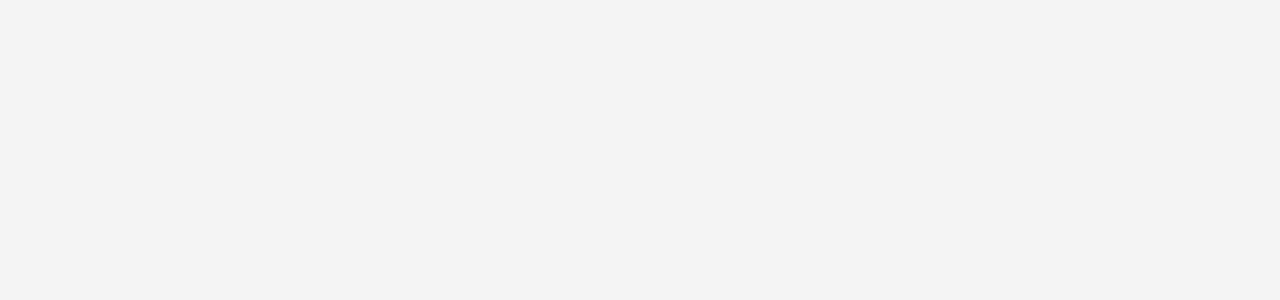
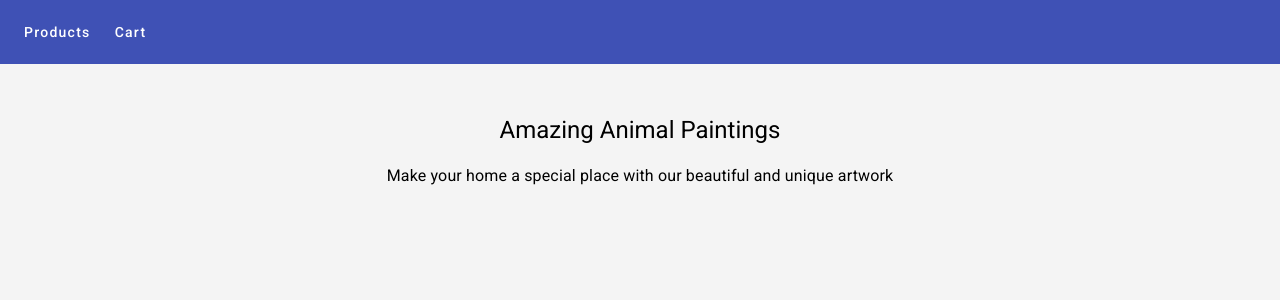
Before and after one commit to eelok/animal-painting-angular, an Angular app: page / in a window 1280 px wide. Shown: the top 300 px of the page. Built offline with nearby package versions, Linux system fonts and the light colour scheme.

Commit message:
add menu

```diff
--- a/src/app/app.component.html
+++ b/src/app/app.component.html
@@ -1 +1,12 @@
+<mat-toolbar color="primary">
+    <mat-toolbar-row>
+        <a mat-button href="/products" >Products</a>
+        <a mat-button href="/cart">Cart</a>
+    </mat-toolbar-row>
+</mat-toolbar>
+
+<div class="container text-centers">
+   <h1>Amazing Animal Paintings</h1>
+   <h3>Make your home a special place with our beautiful and unique artwork</h3>
+</div>
 <router-outlet></router-outlet>
--- a/src/app/app.module.ts
+++ b/src/app/app.module.ts
@@ -6,6 +6,8 @@ import { AppComponent } from './app.component';
 import { HttpClientModule } from '@angular/common/http'
 import { ProductModule } from './product/product.module';
 import { BrowserAnimationsModule } from '@angular/platform-browser/animations';
+import { MatToolbarModule } from '@angular/material/toolbar';
+import { MatButtonModule } from '@angular/material/button';
 
 @NgModule({
   declarations: [
@@ -16,7 +18,9 @@ import { BrowserAnimationsModule } from '@angular/platform-browser/animations';
     AppRoutingModule,
     HttpClientModule,
     ProductModule,
-    BrowserAnimationsModule
+    BrowserAnimationsModule,
+    MatToolbarModule,
+    MatButtonModule
   ],
   providers: [],
   bootstrap: [AppComponent]
--- a/src/app/product/product-list/product-list.component.html
+++ b/src/app/product/product-list/product-list.component.html
@@ -1,6 +1,4 @@
 <div class="container">
-   <h3>Amazing Animal Paintings</h3>
-   <p>Make your home a special place with our beautiful and unique artwork</p>
    <h2>Our latest collection</h2>
    <div fxLayout="row wrap" fxLayoutGap="50px grid">
       <div *ngFor="let product of products">
--- a/src/styles.css
+++ b/src/styles.css
@@ -20,3 +20,6 @@ body {
     max-width: 800px;
     margin: auto;
 }
+.text-centers{
+    text-align: center;
+}
```
